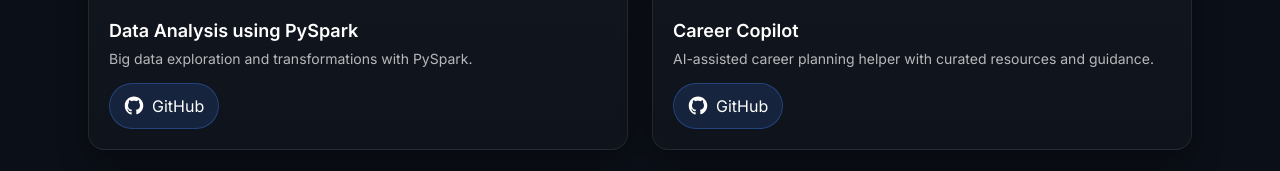
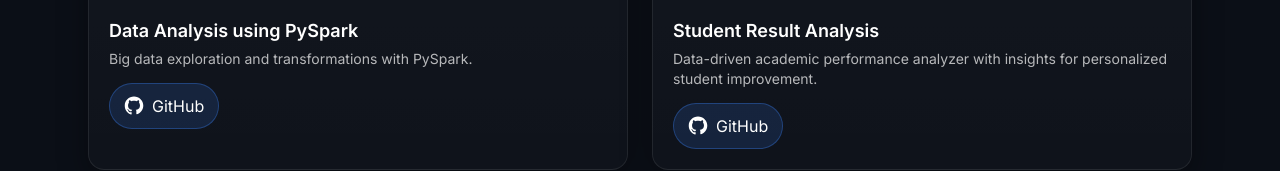
Before and after one commit to Steffimv/Steffimv.github.io, a plain HTML site: page index.html in a window 1280 px wide. Shown: the part 2372-2543 px from the top of the page. Drawn offline with nearby package versions, Linux system fonts and the light colour scheme; grey boxes are pictures that could not be loaded.

Commit message:
Update index.html

```diff
--- a/index.html
+++ b/index.html
@@ -211,9 +211,9 @@
           <div class="project-card animate-on-scroll" data-animate="fade">
             <img src="https://images.unsplash.com/photo-1521737604893-d14cc237f11d?q=80&w=1200&auto=format&fit=crop" alt="Career Copilot" class="project-image" />
             <div class="p-5">
-              <h3 class="text-lg font-semibold">Career Copilot</h3>
-              <p class="text-white/70 text-sm mt-1">AI-assisted career planning helper with curated resources and guidance.</p>
-              <a href="https://github.com/E-Cosys/Career-Copilot" target="_blank" class="github-btn" aria-label="View on GitHub: Career Copilot">
+              <h3 class="text-lg font-semibold">Student Result Analysis</h3>
+              <p class="text-white/70 text-sm mt-1">Data-driven academic performance analyzer with insights for personalized student improvement.</p>
+              <a href="https://github.com/Steffimv/Student-Result-Analysis" target="_blank" class="github-btn" aria-label="View on GitHub: Career Copilot">
                 <svg xmlns="http://www.w3.org/2000/svg" viewBox="0 0 24 24" fill="currentColor" class="w-5 h-5"><path d="M12 .5C5.73.5.9 5.33.9 11.6c0 4.87 3.16 9 7.55 10.45.55.1.75-.25.75-.53 0-.26-.01-1.12-.02-2.03-3.07.67-3.72-1.3-3.72-1.3-.5-1.27-1.22-1.61-1.22-1.61-.99-.68.08-.67.08-.67 1.1.08 1.68 1.14 1.68 1.14.98 1.68 2.56 1.19 3.18.9.1-.72.38-1.19.69-1.46-2.45-.28-5.02-1.23-5.02-5.48 0-1.21.43-2.2 1.14-2.97-.11-.28-.5-1.42.11-2.96 0 0 .94-.3 3.08 1.13.9-.25 1.86-.37 2.82-.37.96 0 1.92.12 2.82.37 2.14-1.43 3.08-1.13 3.08-1.13.61 1.54.22 2.68.11 2.96.71.77 1.14 1.76 1.14 2.97 0 4.26-2.58 5.2-5.04 5.48.39.33.73.98.73 1.99 0 1.44-.01 2.6-.01 2.95 0 .29.2.64.76.53 4.39-1.46 7.55-5.58 7.55-10.45C23.1 5.33 18.27.5 12 .5z"/></svg>
                 <span>GitHub</span>
               </a>
```
